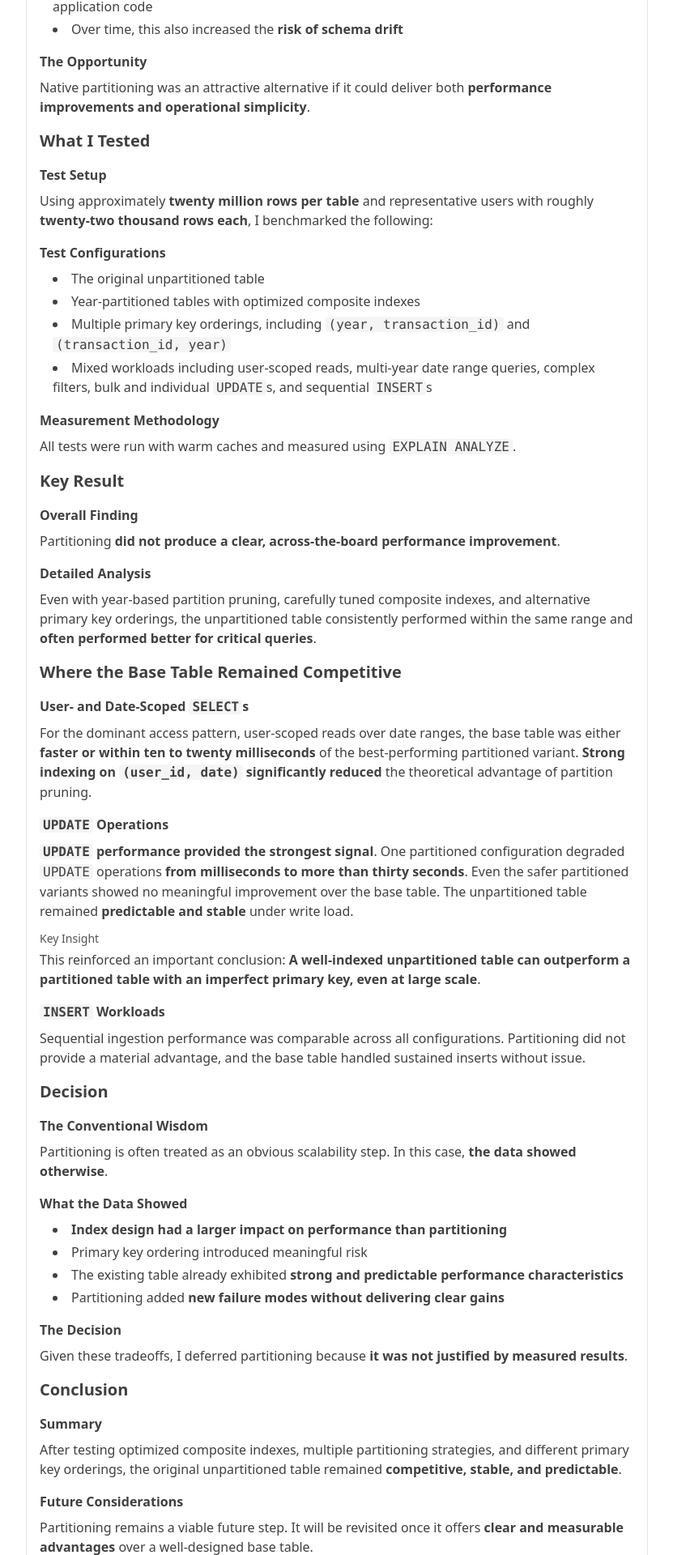
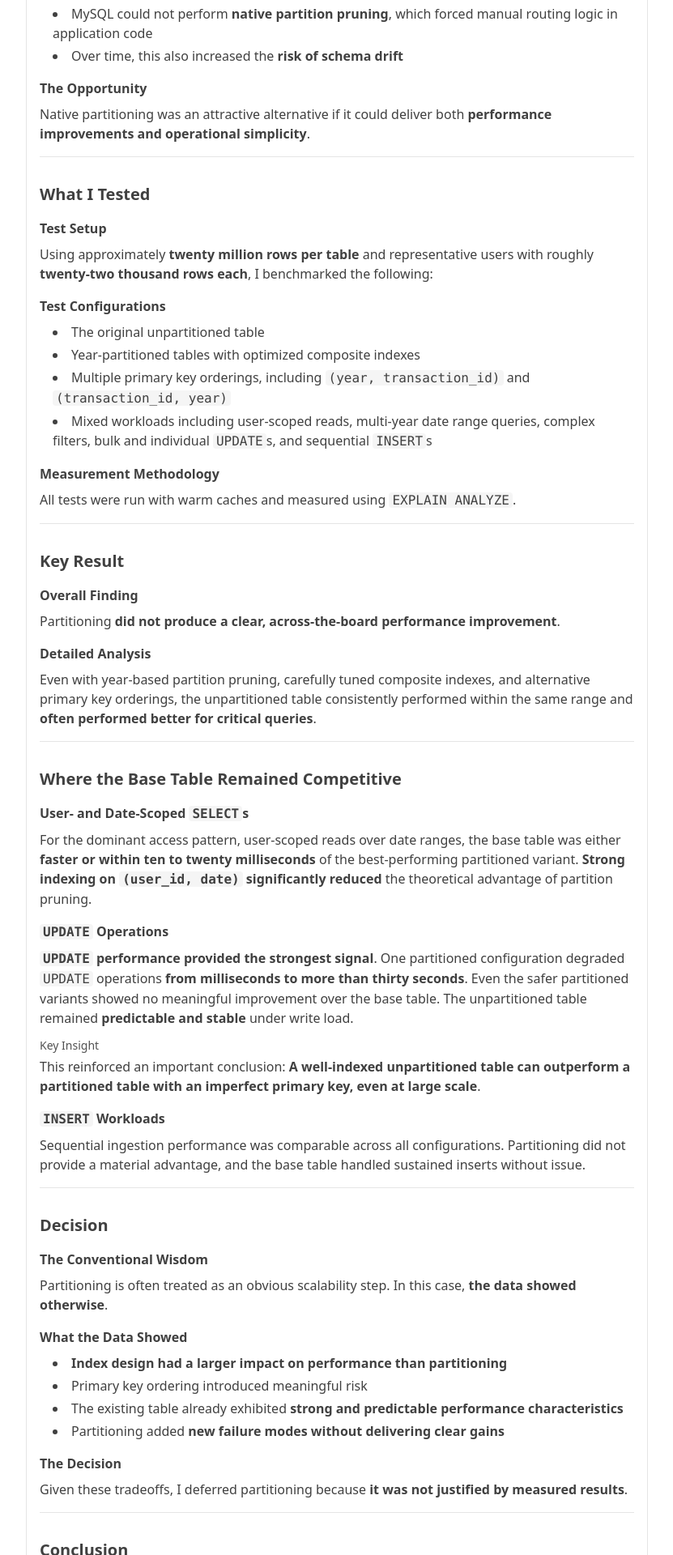
Before and after one commit to sezder/shannon-zander-personal-site, a Next.js app: page /projects in a window 1280 px wide. Shown: the part 880-2800 px from the top of the page at 81% size, without its empty margins (224-1055 px from the left). Built offline with nearby package versions, Linux system fonts and the light colour scheme; no server answers.

Commit message:
Add spacerline component to divide sections

```diff
--- /dev/null
+++ b/app/components/spacer-line.tsx
@@ -0,0 +1,7 @@
+export function SpacerLine({ children }: { children: React.ReactNode }) {
+  return (
+    <div className="border-t border-neutral-200 dark:border-neutral-800 pt-4">
+      {children}
+    </div>
+  )
+}
--- a/app/projects/page.tsx
+++ b/app/projects/page.tsx
@@ -3,6 +3,7 @@
 import { useState } from 'react'
 import { SectionContainer } from '../components/section-container'
 import { CodeBlock } from '../components/code-block'
+import { SpacerLine } from '../components/spacer-line'
 
 function ChevronIcon({ isOpen }: { isOpen: boolean }) {
   return (
@@ -83,6 +84,7 @@ export default function ProjectsPage() {
             </p>
           </div>
 
+          <SpacerLine>
             <div>
               <h4 className="text-xl font-semibold mb-3 mt-4">Background: Year-Based Tables</h4>
             <h5 className="text-base font-semibold mt-4 mb-2">The Previous Approach</h5>
@@ -101,7 +103,9 @@ export default function ProjectsPage() {
               Native partitioning was an attractive alternative if it could deliver both <strong>performance improvements and operational simplicity</strong>.
             </p>
             </div>
+          </SpacerLine>
 
+          <SpacerLine>
             <div>
               <h4 className="text-xl font-semibold mb-3 mt-4">What I Tested</h4>
             <h5 className="text-base font-semibold mt-4 mb-2">Test Setup</h5>
@@ -120,7 +124,9 @@ export default function ProjectsPage() {
               All tests were run with warm caches and measured using <code className="bg-neutral-100 dark:bg-neutral-800 px-1 rounded">EXPLAIN ANALYZE</code>.
             </p>
             </div>
+          </SpacerLine>
 
+          <SpacerLine>
             <div>
               <h4 className="text-xl font-semibold mb-3 mt-4">Key Result</h4>
             <h5 className="text-base font-semibold mt-4 mb-2">Overall Finding</h5>
@@ -132,7 +138,9 @@ export default function ProjectsPage() {
               Even with year-based partition pruning, carefully tuned composite indexes, and alternative primary key orderings, the unpartitioned table consistently performed within the same range and <strong>often performed better for critical queries</strong>.
             </p>
             </div>
+          </SpacerLine>
 
+          <SpacerLine>
             <div>
               <h4 className="text-xl font-semibold mb-3 mt-4">Where the Base Table Remained Competitive</h4>
             <h5 className="text-base font-semibold mt-4 mb-2">User- and Date-Scoped <code className="bg-neutral-100 dark:bg-neutral-800 px-1 rounded">SELECT</code>s</h5>
@@ -152,7 +160,9 @@ export default function ProjectsPage() {
               Sequential ingestion performance was comparable across all configurations. Partitioning did not provide a material advantage, and the base table handled sustained inserts without issue.
             </p>
             </div>
+          </SpacerLine>
 
+          <SpacerLine>
             <div>
               <h4 className="text-xl font-semibold mb-3 mt-4">Decision</h4>
             <h5 className="text-base font-semibold mt-4 mb-2">The Conventional Wisdom</h5>
@@ -171,7 +181,9 @@ export default function ProjectsPage() {
               Given these tradeoffs, I deferred partitioning because <strong>it was not justified by measured results</strong>.
             </p>
             </div>
+          </SpacerLine>
 
+          <SpacerLine>
             <div>
               <h4 className="text-xl font-semibold mb-3 mt-4">Conclusion</h4>
             <h5 className="text-base font-semibold mt-4 mb-2">Summary</h5>
@@ -183,6 +195,7 @@ export default function ProjectsPage() {
               Partitioning remains a viable future step. It will be revisited once it offers <strong>clear and measurable advantages</strong> over a well-designed base table.
             </p>
             </div>
+          </SpacerLine>
         </div>
       ),
     },
@@ -200,6 +213,7 @@ export default function ProjectsPage() {
             </p>
           </div>
 
+          <SpacerLine>
             <div>
               <h4 className="text-xl font-semibold mb-3 mt-4">Key Design Decisions</h4>
 
@@ -383,6 +397,7 @@ SELECT SLEEP(60);`}
               </div>
             </div>
             </div>
+          </SpacerLine>
         </div>
       ),
     },
```
Lines whose indentation alone changed are shown as unchanged.
